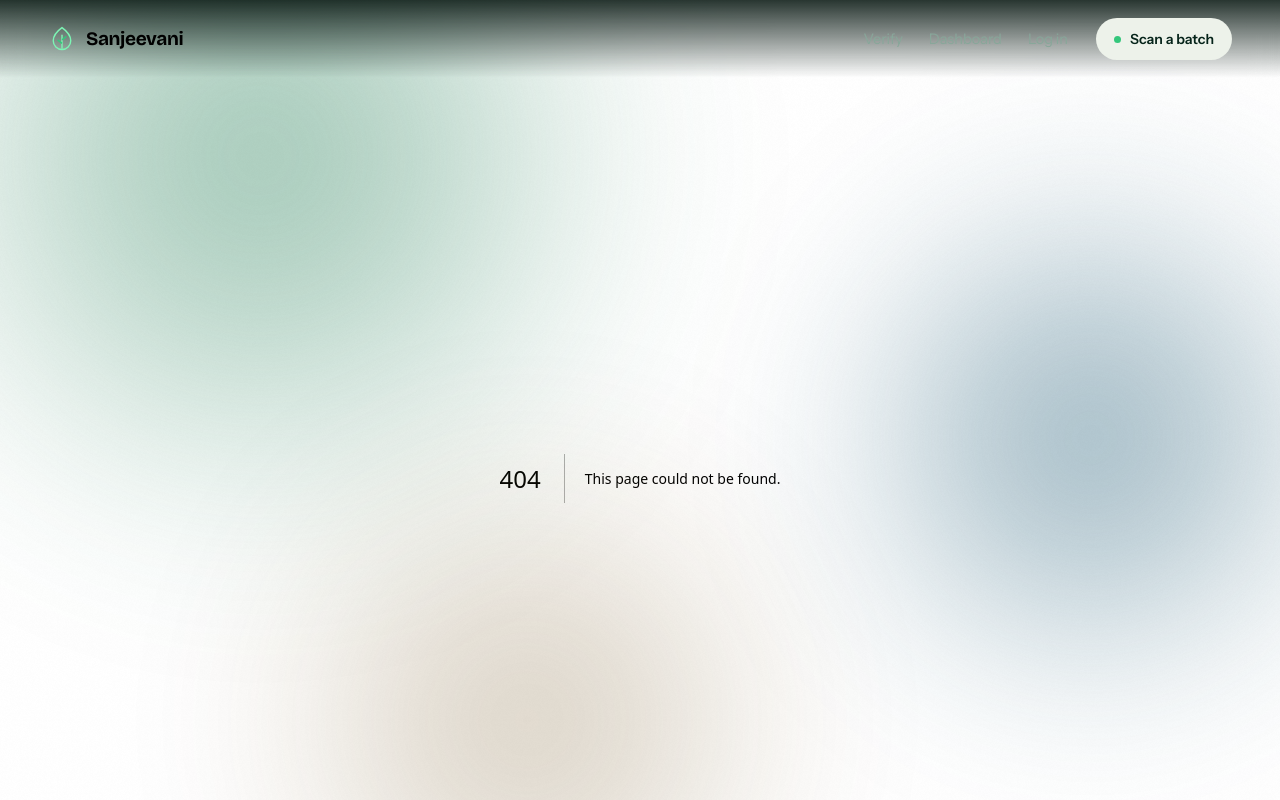
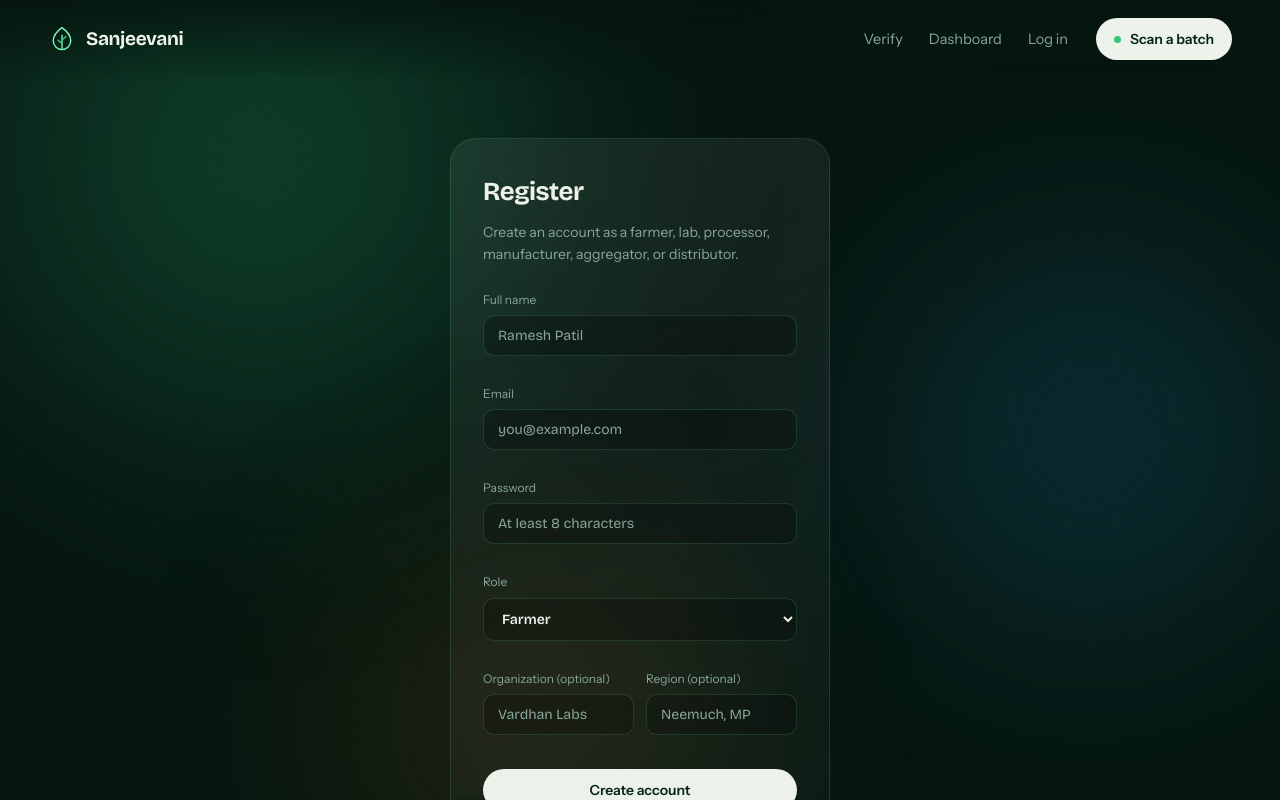
Before and after one commit to TANMAYBORHADE/Sanjivanee, a Next.js app in the folder frontend/: page /register in a window 1280 px wide. Before the commit this address had no page. Shown: the top 800 px of the page. Built offline with nearby package versions, Linux system fonts and the light colour scheme.

Commit message:
Register page

```diff
--- /dev/null
+++ b/frontend/src/app/register/page.js
@@ -0,0 +1,125 @@
+"use client";
+
+import { useState } from "react";
+import Link from "next/link";
+import { apiFetch } from "../../lib/api";
+
+// Matches SELF_REGISTERABLE_ROLES in server.js exactly — admin accounts
+// are never created through open registration, only via the backend's
+// create-admin script.
+const ROLES = [
+  { value: "FARMER", label: "Farmer" },
+  { value: "AGGREGATOR", label: "Aggregator" },
+  { value: "PROCESSOR", label: "Processor" },
+  { value: "LAB", label: "Testing lab" },
+  { value: "MANUFACTURER", label: "Manufacturer" },
+  { value: "DISTRIBUTOR", label: "Distributor" },
+];
+
+export default function RegisterPage() {
+  const [form, setForm] = useState({
+    name: "",
+    email: "",
+    password: "",
+    role: "FARMER",
+    orgName: "",
+    region: "",
+  });
+  const [error, setError] = useState("");
+  const [success, setSuccess] = useState(false);
+  const [loading, setLoading] = useState(false);
+
+  function update(field, value) {
+    setForm((f) => ({ ...f, [field]: value }));
+  }
+
+  async function handleSubmit(e) {
+    e.preventDefault();
+    setError("");
+    setLoading(true);
+    try {
+      await apiFetch("/users", { method: "POST", body: form });
+      setSuccess(true);
+    } catch (err) {
+      setError(err.message);
+    } finally {
+      setLoading(false);
+    }
+  }
+
+  if (success) {
+    return (
+      <div className="authWrap">
+        <div className="authCard rv in">
+          <h1>Account created</h1>
+          <p>
+            An admin needs to verify your account before you can create or update batches. You can log in
+            once you&apos;ve been approved.
+          </p>
+          <Link href="/login" className="cta" style={{ width: "100%", justifyContent: "center", marginTop: 8 }}>
+            Go to login
+          </Link>
+        </div>
+      </div>
+    );
+  }
+
+  return (
+    <div className="authWrap">
+      <div className="authCard rv in">
+        <h1>Register</h1>
+        <p>Create an account as a farmer, lab, processor, manufacturer, aggregator, or distributor.</p>
+
+        {error && <div className="formerr" style={{ marginBottom: 14 }}>{error}</div>}
+
+        <form onSubmit={handleSubmit}>
+          <div className="fieldrow">
+            <label htmlFor="name">Full name</label>
+            <input id="name" required value={form.name} onChange={(e) => update("name", e.target.value)} placeholder="Ramesh Patil" />
+          </div>
+          <div className="fieldrow">
+            <label htmlFor="email">Email</label>
+            <input id="email" type="email" required value={form.email} onChange={(e) => update("email", e.target.value)} placeholder="you@example.com" />
+          </div>
+          <div className="fieldrow">
+            <label htmlFor="password">Password</label>
+            <input
+              id="password"
+              type="password"
+              required
+              minLength={8}
+              value={form.password}
+              onChange={(e) => update("password", e.target.value)}
+              placeholder="At least 8 characters"
+            />
+          </div>
+          <div className="fieldrow">
+            <label htmlFor="role">Role</label>
+            <select id="role" value={form.role} onChange={(e) => update("role", e.target.value)}>
+              {ROLES.map((r) => (
+                <option key={r.value} value={r.value}>{r.label}</option>
+              ))}
+            </select>
+          </div>
+          <div className="two">
+            <div className="fieldrow">
+              <label htmlFor="orgName">Organization (optional)</label>
+              <input id="orgName" value={form.orgName} onChange={(e) => update("orgName", e.target.value)} placeholder="Vardhan Labs" />
+            </div>
+            <div className="fieldrow">
+              <label htmlFor="region">Region (optional)</label>
+              <input id="region" value={form.region} onChange={(e) => update("region", e.target.value)} placeholder="Neemuch, MP" />
+            </div>
+          </div>
+          <button className="cta" type="submit" disabled={loading}>
+            {loading ? "Creating account…" : "Create account"}
+          </button>
+        </form>
+
+        <div className="authswitch">
+          Already have an account? <Link href="/login">Log in</Link>
+        </div>
+      </div>
+    </div>
+  );
+}
```
